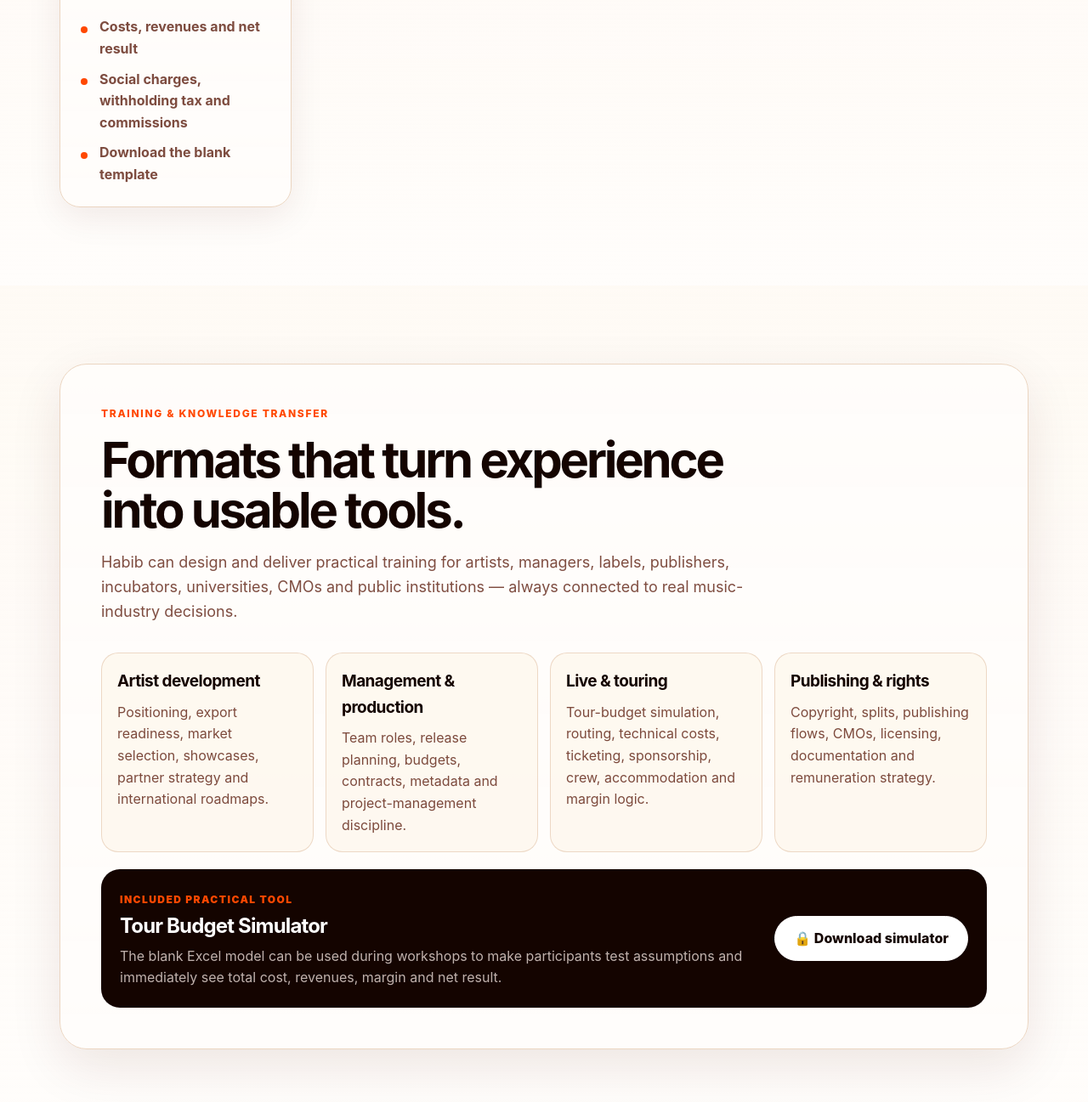
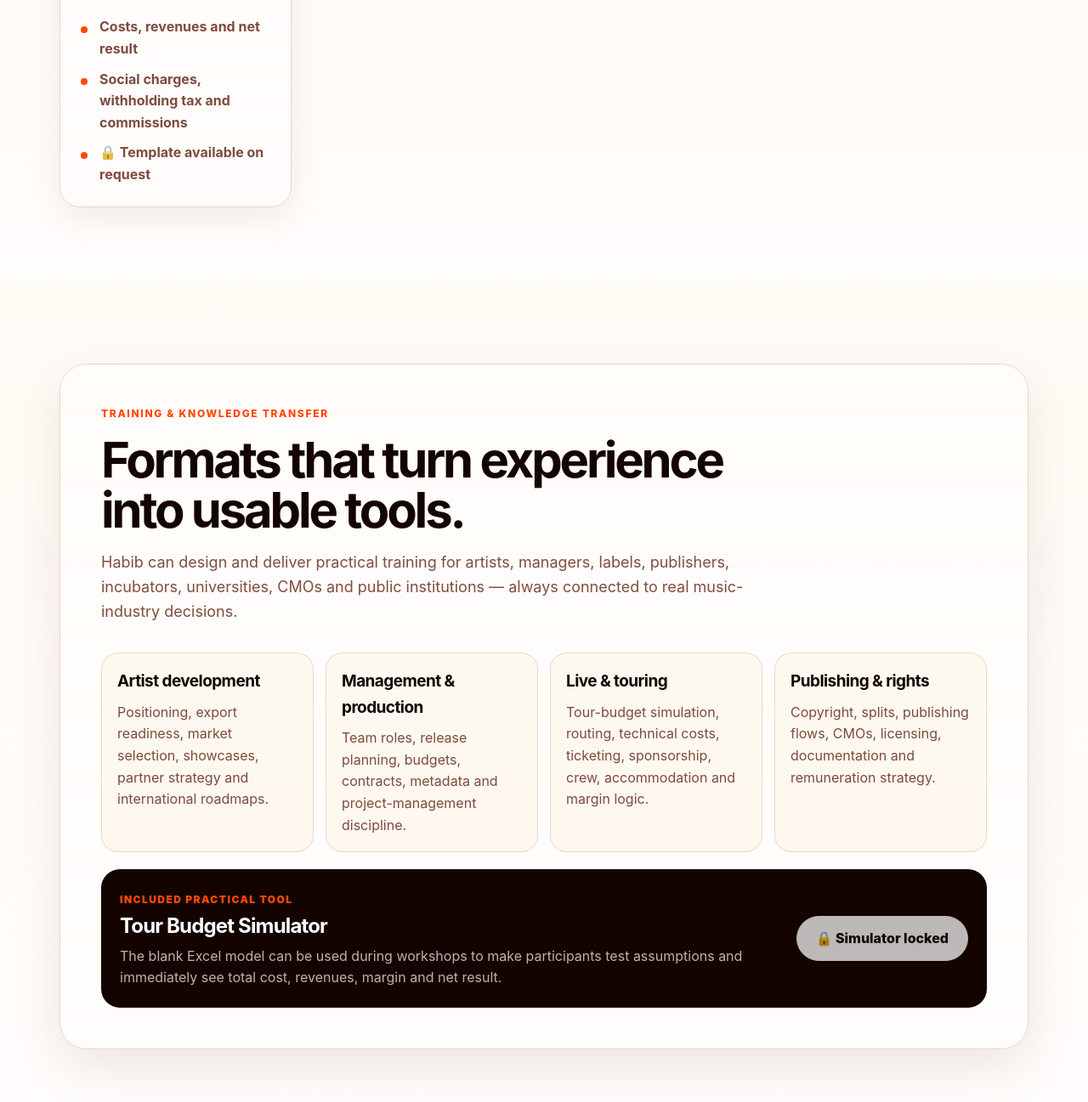
Before and after one commit to hermespromox/habib-achour-advisory, a website: page index.html in a window 1280 px wide. Shown: the part 3817-5114 px from the top of the page at 85% size. Drawn offline with nearby package versions, Linux system fonts and the light colour scheme.

Commit message:
Lock simulator download

```diff
--- a/index.html
+++ b/index.html
@@ -233,7 +233,7 @@
             <ul>
               <li data-en="Costs, revenues and net result" data-fr="Coûts, revenus et résultat net">Costs, revenues and net result</li>
               <li data-en="Social charges, withholding tax and commissions" data-fr="Charges sociales, retenues et commissions">Social charges, withholding tax and commissions</li>
-              <li><a href="/tour-budget-simulator.xlsx" download data-en="Download the blank template" data-fr="Télécharger le modèle vierge">Download the blank template</a></li>
+              <li data-en="🔒 Template available on request" data-fr="🔒 Modèle disponible sur demande">🔒 Template available on request</li>
             </ul>
           </article>
         </div>
@@ -271,7 +271,7 @@
             <h3 data-en="Tour Budget Simulator" data-fr="Simulateur de Budget de Tournée">Tour Budget Simulator</h3>
             <p data-en="The blank Excel model can be used during workshops to make participants test assumptions and immediately see total cost, revenues, margin and net result." data-fr="Le modèle Excel vierge peut être utilisé en atelier pour tester les hypothèses et visualiser immédiatement coût total, revenus, marge et résultat net.">The blank Excel model can be used during workshops to make participants test assumptions and immediately see total cost, revenues, margin and net result.</p>
           </div>
-          <a class="button secondary" href="/tour-budget-simulator.xlsx" download data-en="🔒 Download simulator" data-fr="🔒 Télécharger le simulateur">🔒 Download simulator</a>
+          <span class="button secondary locked-button" aria-disabled="true" role="button" data-en="🔒 Simulator locked" data-fr="🔒 Simulateur verrouillé">🔒 Simulator locked</span>
         </div>
       </div>
     </section>
--- a/package.json
+++ b/package.json
@@ -1 +1 @@
-{"scripts":{"build":"mkdir -p dist && cp index.html styles.css script.js favicon.svg habib-portrait.jpg tour-budget-simulator.xlsx sitemap.xml robots.txt dist/","dev":"python3 -m http.server 5173"},"dependencies":{},"devDependencies":{},"name":"habib-achour-advisory","version":"1.0.0","private":true}
+{"scripts":{"build":"mkdir -p dist && rm -f dist/tour-budget-simulator.xlsx && cp index.html styles.css script.js favicon.svg habib-portrait.jpg sitemap.xml robots.txt dist/","dev":"python3 -m http.server 5173"},"dependencies":{},"devDependencies":{},"name":"habib-achour-advisory","version":"1.0.0","private":true}
--- a/styles.css
+++ b/styles.css
@@ -184,6 +184,7 @@ h3 { font-size: 24px; letter-spacing: -0.035em; }
 .button.primary { background: var(--color-accent); border-color: var(--color-accent); color: #fff; box-shadow: 0 16px 32px rgba(255, 72, 1, 0.22); }
 .button.primary:hover { background: var(--color-accent-hover); color: #fff; }
 .button.secondary { background: rgba(255, 251, 245, 0.88); color: var(--color-strong); }
+.locked-button { cursor: not-allowed; opacity: 0.72; pointer-events: none; }
 .trust-row {
   display: flex;
   flex-wrap: wrap;
```
Also changed, not shown: 1 other file.
